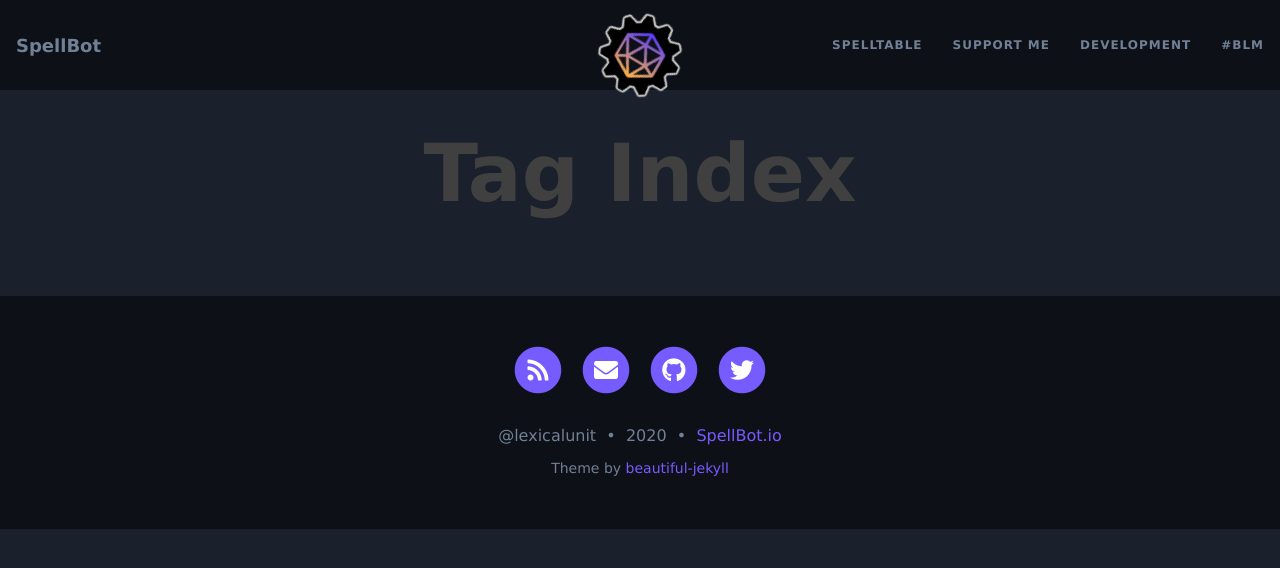
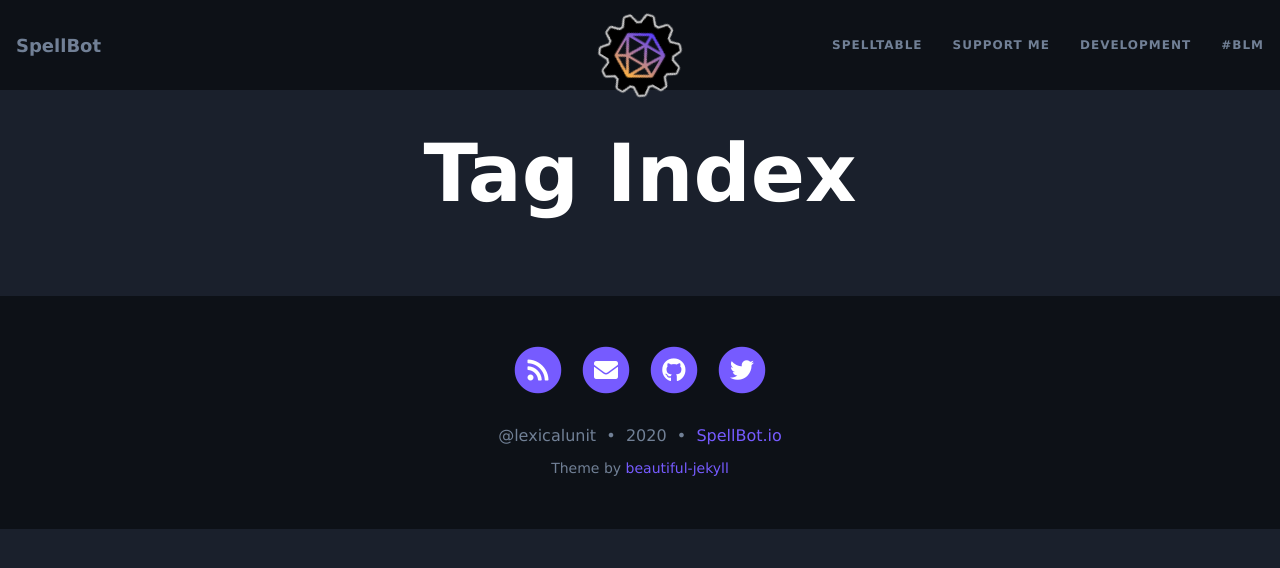
Before and after one commit to lexicalunit/spellbot, a Jekyll site: the page built from docs/tags.html, in a window 1280 px wide. Shown: the top 568 px of the page. Built offline with Jekyll 4.4.1, drawn with Linux system fonts in a browser that asks for light colours; nearby versions of some CDN libraries.

Commit message:
Fixes text color

```diff
--- a/docs/assets/css/main.css
+++ b/docs/assets/css/main.css
@@ -13,7 +13,7 @@
 body {
   font-family: 'Lora', 'Times New Roman', serif;
   font-size: 1.125rem;
-  color: {{ site.page-text-col | default: "#404040" }};
+  color: {{ site.text-col | default: "#404040" }};
   position: relative;
   background-color: {{ site.page-col | default: "#FFFFFF" }};
   {% if site.page-img %}
```
